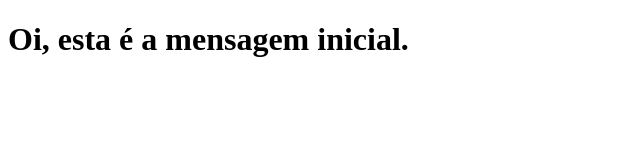
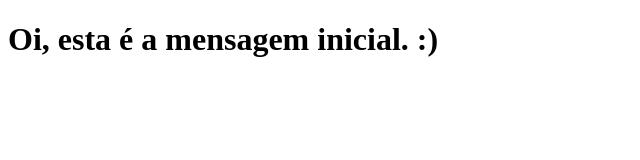
Before and after one commit to jonas-canton/clone-tabnews, a Next.js app: page / in a window 1280 px wide. Shown: the top 160 px of the page, without its empty margins (0-640 px from the left). Built offline with nearby package versions, Linux system fonts and the light colour scheme.

Commit message:
Altera a frase

```diff
--- a/pages/index.js
+++ b/pages/index.js
@@ -1,5 +1,5 @@
 function Home() {
-    return <h1>Oi, esta é a mensagem inicial.</h1>
+    return <h1>Oi, esta é a mensagem inicial. :)</h1>
 }
 
 export default Home;
```
